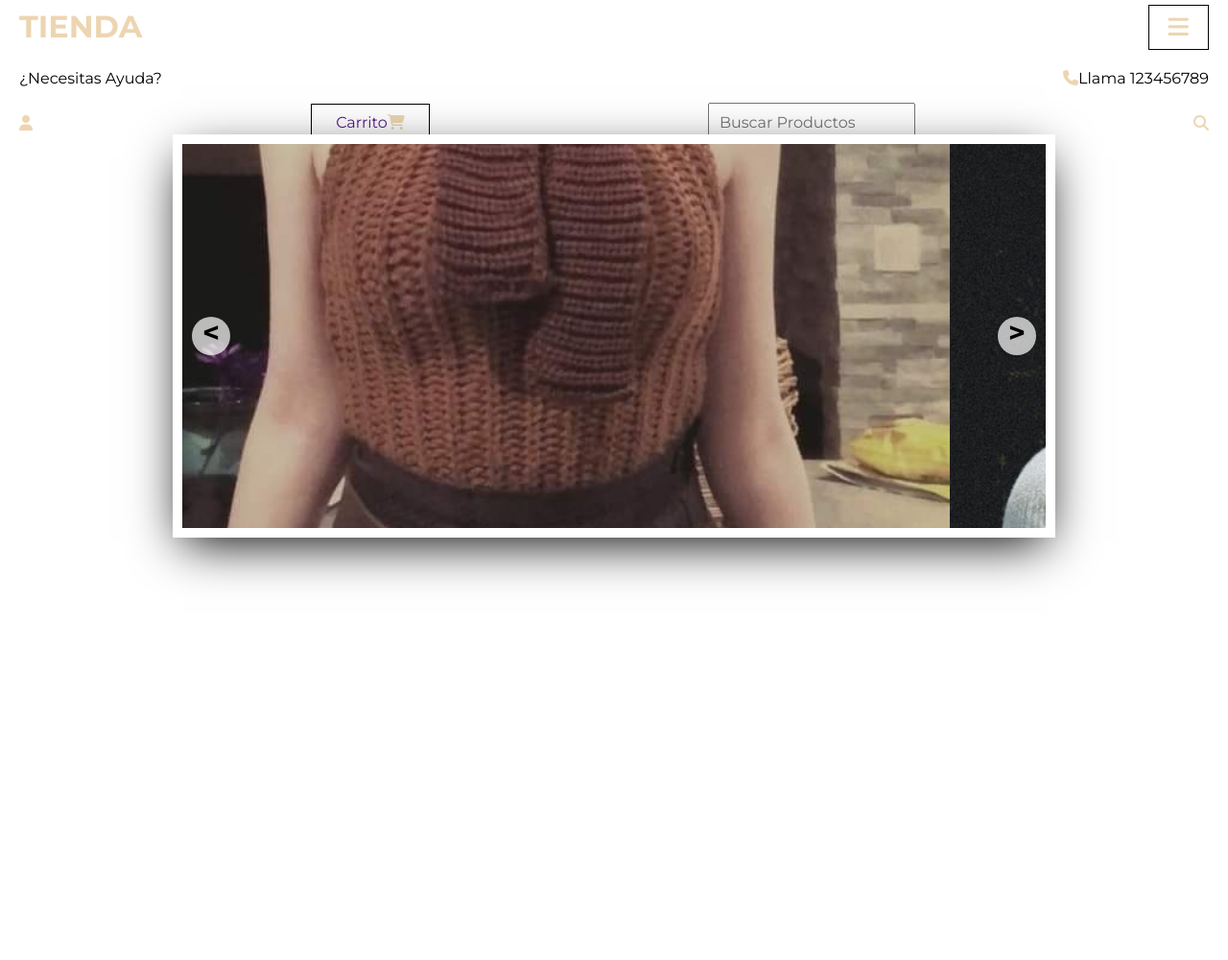
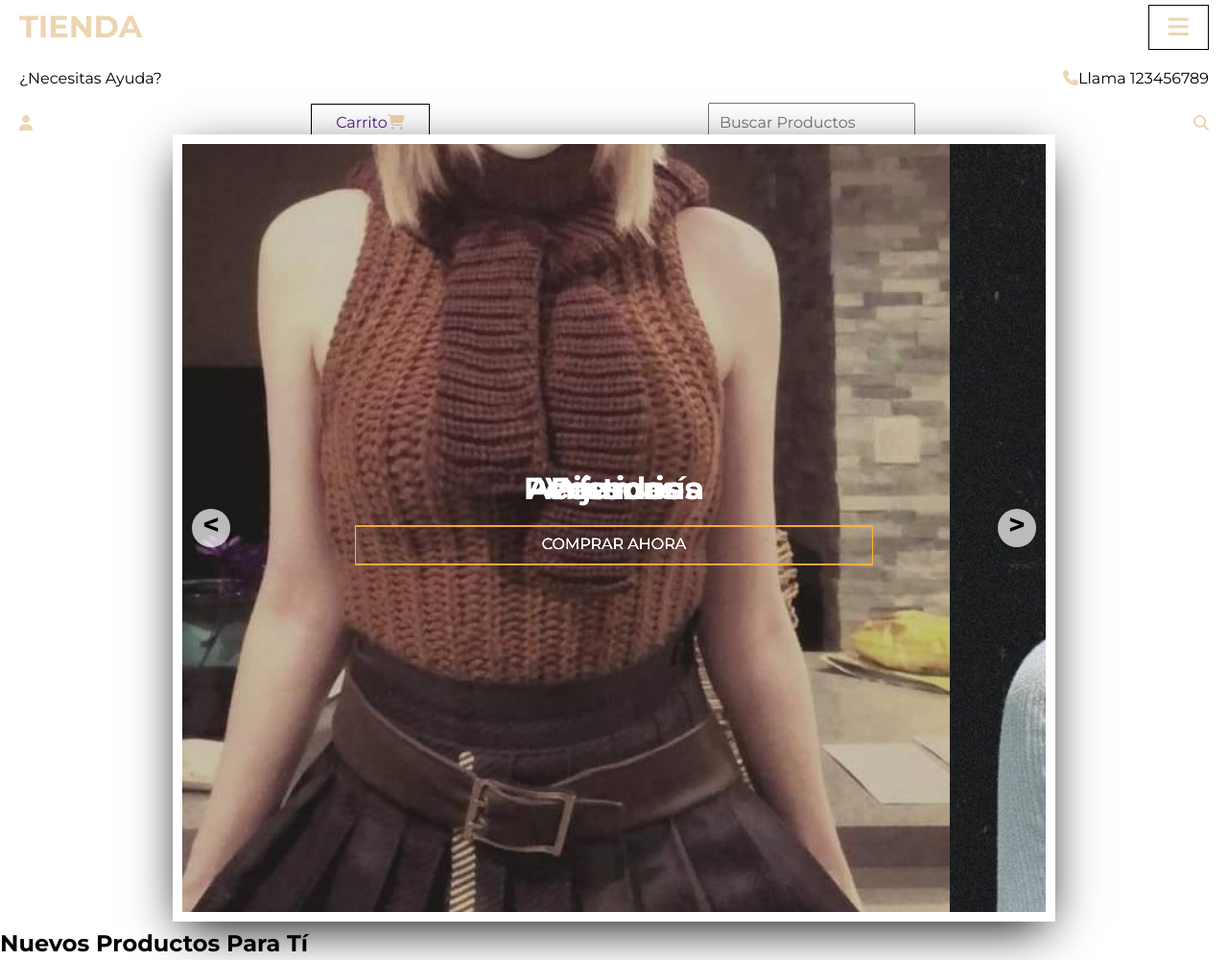
Before and after one commit to ScarsByCrows/Miscelanea-Chava, a plain HTML site: page html/store.html in a window 1280 px wide. Shown: the top 1000 px of the page at 96% size. Before the commit the page ends 800 px from the top, so only its background shows below. Drawn offline with nearby package versions, Linux system fonts and the light colour scheme.

Commit message:
Modifications

```diff
--- a/css/store.css
+++ b/css/store.css
@@ -72,7 +72,7 @@ img {
 .slider {
     display: flex;
     width: 400%;
-    height: 400px;
+    height: 800px;
     margin-left: -100px;
 }
 
@@ -113,3 +113,32 @@ img {
 .slider-btn-right {
     right: 10px;
 }
+
+.slider-content {
+    position: absolute;
+    top: 50%;
+    left: 50%;
+    color: #fff;
+    transform: translateX(-50%) translateY(-50%);
+    width: 60%;
+    text-align: center;
+}
+
+.slider-title {
+    font-size: 2em;
+    margin: 0;
+}
+
+.slider-txt {
+    margin: 5px 0;
+}
+
+.slider-link {
+    display: block;
+    border: 1px solid #ffb341;
+    color: #fff;
+    padding: 10px;
+    text-align: center;
+    text-decoration: none;
+    margin: 20px auto;
+}
--- a/html/store.html
+++ b/html/store.html
@@ -45,20 +45,46 @@
         <div class="slider" id="slider">
             <div class="slider-section">
                 <img src="/img/Vestidos/Ves1.jpg" alt="" class="slider-img">
+                <div class="slider-content">
+                    <h2 class="slider-title">Accesorios</h2>
+                    <p class="slider-txt"></p>
+                    <a href="" class="slider-link">COMPRAR AHORA</a>
+                </div>
             </div>
             <div class="slider-section">
                 <img src="/img/Vestidos/Ves2.jpg" alt="" class="slider-img">
+                <div class="slider-content">
+                    <h2 class="slider-title">Perfumería</h2>
+                    <p class="slider-txt"></p>
+                    <a href="" class="slider-link">COMPRAR AHORA</a>
+                </div>
             </div>
             <div class="slider-section">
                 <img src="/img/Vestidos/Ves3.jpg" alt="" class="slider-img">
+                <div class="slider-content">
+                    <h2 class="slider-title">Vestidos</h2>
+                    <p class="slider-txt"></p>
+                    <a href="" class="slider-link">COMPRAR AHORA</a>
+                </div>
             </div>
             <div class="slider-section">
                 <img src="/img/Vestidos/Ves4.jpg" alt="" class="slider-img">
+                <div class="slider-content">
+                    <h2 class="slider-title">Pijamas</h2>
+                    <p class="slider-txt"></p>
+                    <a href="" class="slider-link">COMPRAR AHORA</a>
+                </div>
             </div>
         </div>
         <div class="slider-btn slider-btn-right" id="btn-right">&#62</div>
         <div class="slider-btn slider-btn-left" id="btn-left">&#60</div>
     </div>
+    <main class="main">
+        <h2 class="main-title">Nuevos Productos Para Tí</h2>
+        <div class="container-products">
+
+        </div>
+    </main>
 
 <script src="/js/slider.js"></script>
 </body>
```
